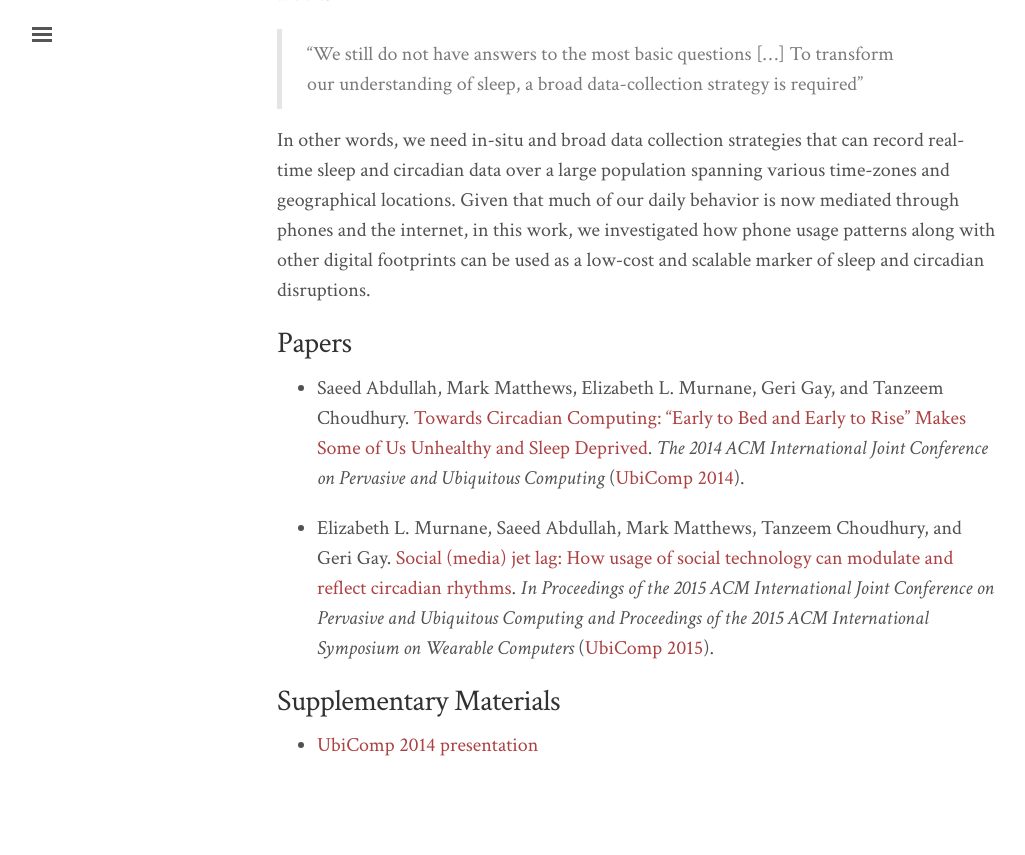
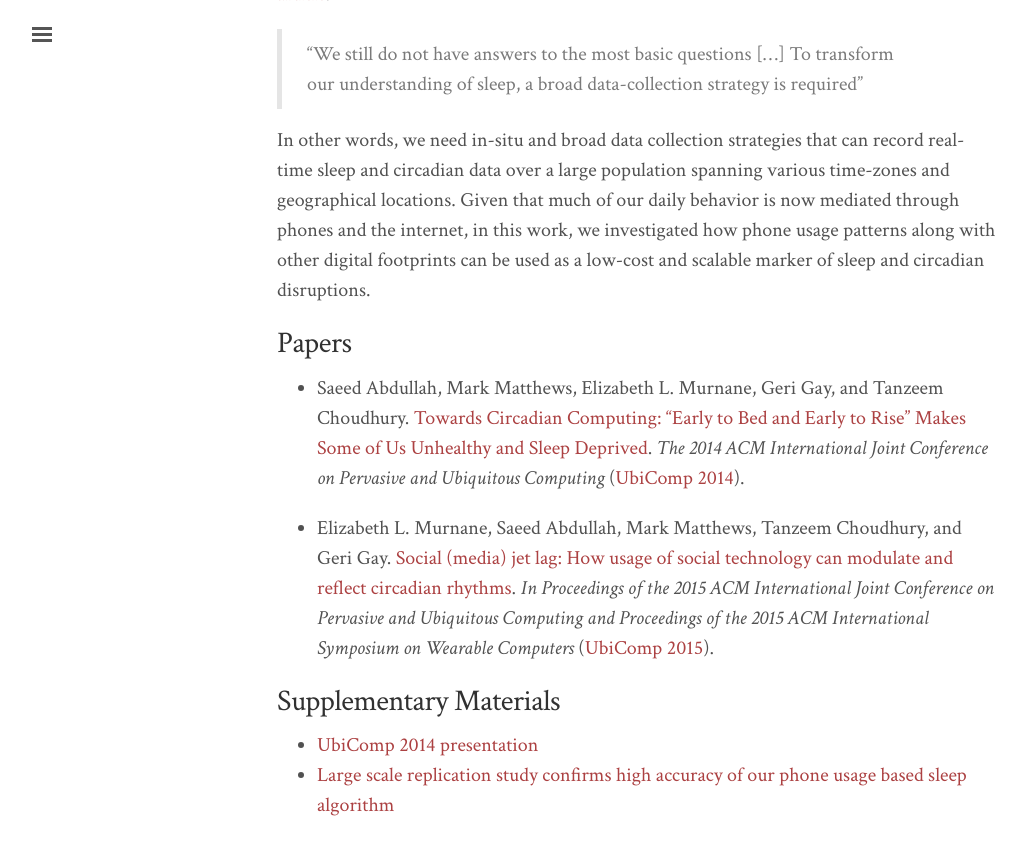
Before and after one commit to saeed-abdullah/saeed-abdullah.github.io, a Jekyll site: the page built from projects/cr-distruption-phone-sensing.markdown, in a window 1280 px wide and 900 px high, scrolled down 975 px. Shown: the top 855 px of the window, without its empty margins (3-1028 px from the left). Built offline with Jekyll 4.4.1, drawn with Linux system fonts in a browser that asks for light colours; nearby versions of some CDN libraries.

Commit message:
Links blog post about replication study

```diff
--- a/projects/cr-distruption-phone-sensing.markdown
+++ b/projects/cr-distruption-phone-sensing.markdown
@@ -48,3 +48,4 @@ Symposium on Wearable Computers_
 
 ## Supplementary Materials ##
 * [UbiComp 2014 presentation](https://dl.dropboxusercontent.com/u/6286713/permlinks/talk-ubicomp-2014.pdf)
+* [Large scale replication study confirms high accuracy of our phone usage based sleep algorithm](http://saeedabdullah.com/blog/sleep-algorithm-replication.html)
```
